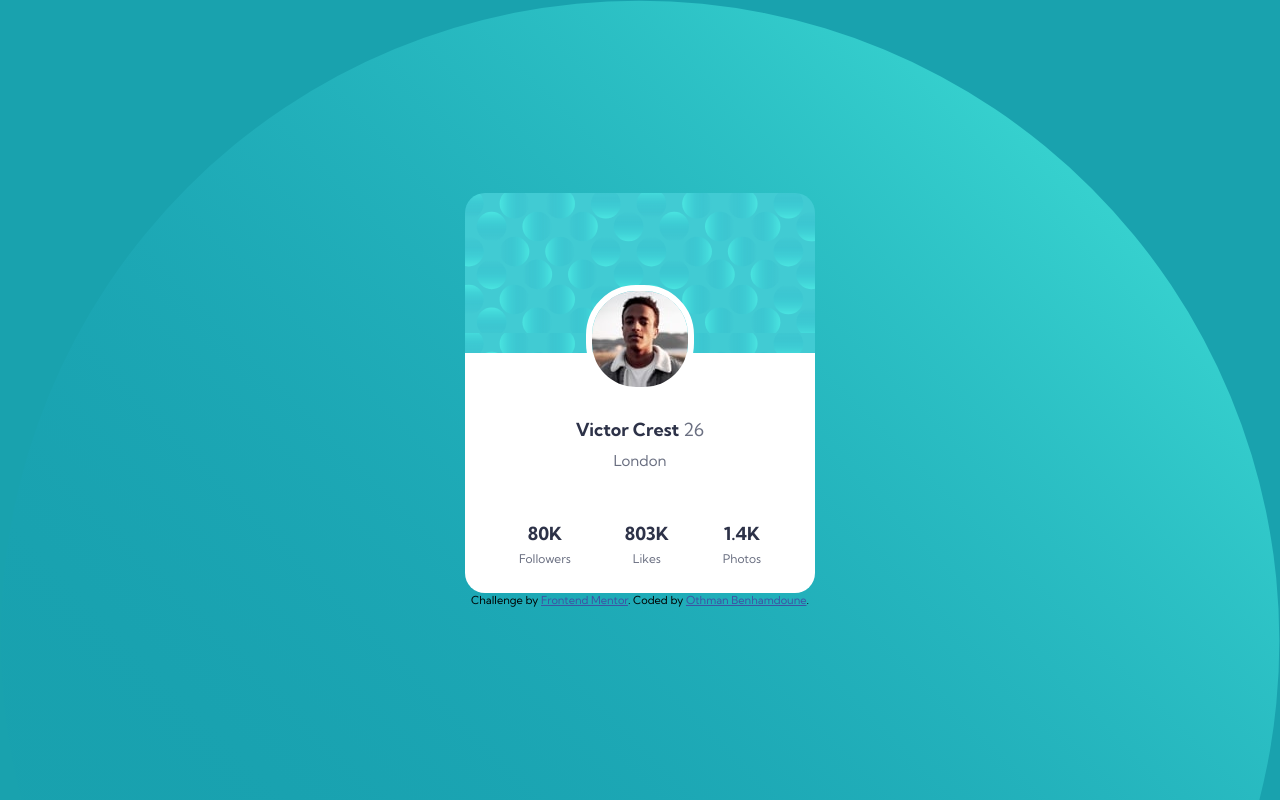
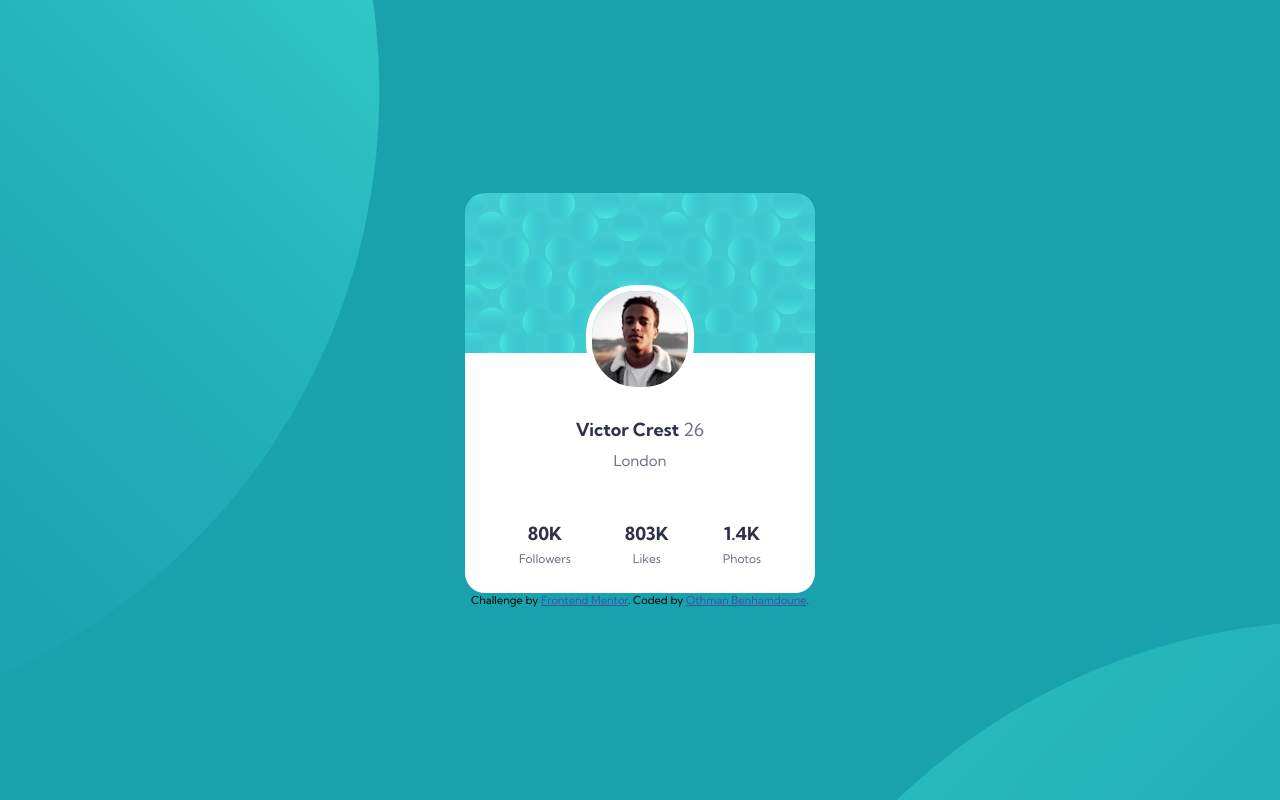
Before and after one commit to othmanbenhamdoune/profile-card-component, a plain HTML site: page index.html in a window 1280 px wide. Drawn offline with Linux system fonts and the light colour scheme.

Commit message:
adding cirles background

```diff
--- a/css/style.css
+++ b/css/style.css
@@ -12,8 +12,8 @@
     font-family: "Kumbh Sans";
 }
 body{
-    background-color: var(--dark-cyan);
-    background-image: url(/images/bg-pattern-top.svg);
+    background:url("/images/bg-pattern-top.svg") no-repeat left -900px top -550px,
+    url("/images/bg-pattern-bottom.svg") no-repeat right -700px bottom -1100px var(--dark-cyan);
     background-size: cover;
     display:flex;
     justify-content: center;
@@ -32,7 +32,7 @@ body{
 .container .top {
     width:100%;
     height: 40%;
-    background-image: url(/profile-card-component/images/bg-pattern-card.svg);
+    background-image: url(/images/bg-pattern-card.svg);
     border-radius:20px 20px 0px 0px;
     display: flex;
     justify-content: center;
@@ -103,6 +103,8 @@ body{
 /* mobile */
 @media screen and (max-width:375px){
     body {
+        background: url("/images/bg-pattern-top.svg") no-repeat left -700px top -700px,
+      url("/images/bg-pattern-bottom.svg") no-repeat right -700px bottom -600px var(--dark-cyan);
         display:flex;
         justify-content: center;
         align-items:center;
```
